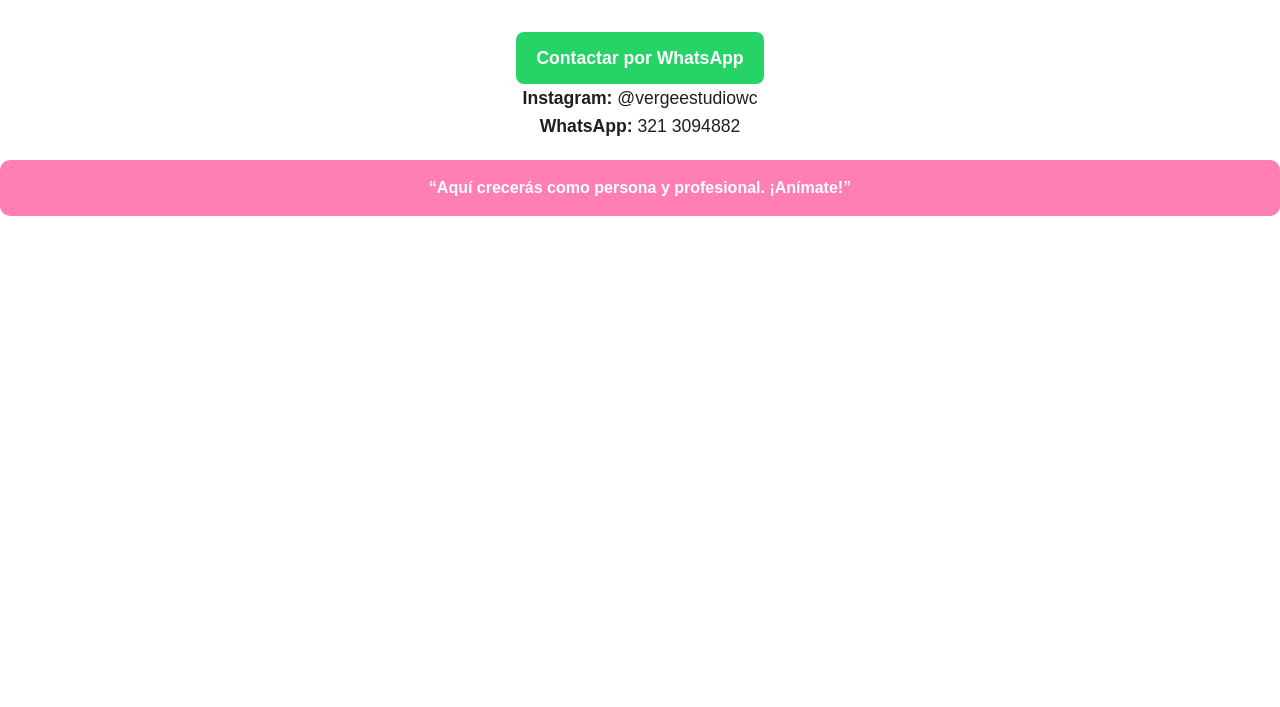
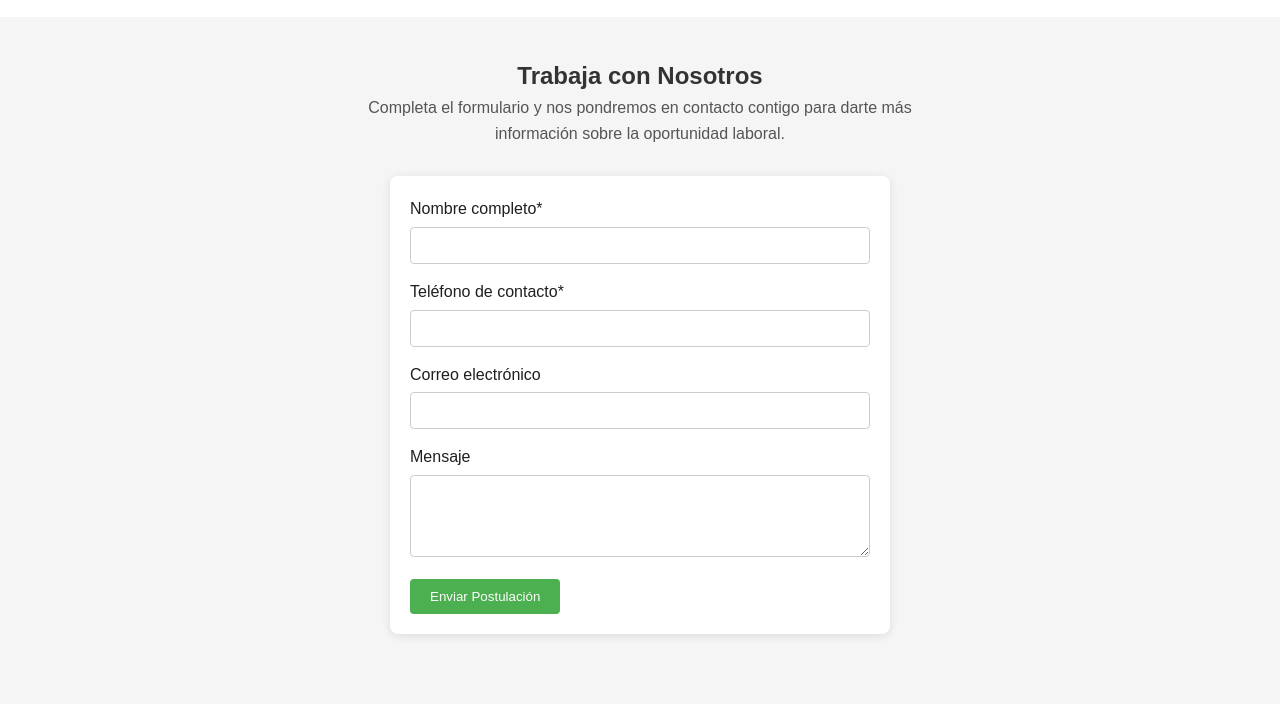
Before and after one commit to bdiltorres/verge-estudio-wc, a plain HTML site: page index.html in a window 1280 px wide. Shown: the part 4307-5014 px from the top of the page. Before the commit the page ends 4523 px from the top, so only its background shows below. Drawn offline with Linux system fonts and the light colour scheme; animation ran at ten frames a second; a web font is replaced by a local one.

Commit message:
Update index.html
Agregar formulario

```diff
--- a/index.html
+++ b/index.html
@@ -109,6 +109,36 @@
   </div>
 </section>
 
+
+<section id="trabaja" style="padding:40px; background-color:#f5f5f5;">
+  <h2 style="text-align:center; color:#333;">Trabaja con Nosotros</h2>
+  <p style="text-align:center; max-width:600px; margin:auto; color:#555;">
+    Completa el formulario y nos pondremos en contacto contigo para darte más información sobre la oportunidad laboral.
+  </p>
+  <form action="https://formsubmit.co/bdiltorres@gmail.com" method="POST" style="max-width:500px; margin:30px auto; background:white; padding:20px; border-radius:8px; box-shadow:0 2px 10px rgba(0,0,0,0.1);">
+
+    <!-- Evita el captcha y redirige a la página de gracias -->
+    <input type="hidden" name="_captcha" value="false">
+    <input type="hidden" name="_next" value="https://vergeestudio.com/gracias">
+
+    <label for="nombre" style="display:block; margin-bottom:5px;">Nombre completo*</label>
+    <input type="text" id="nombre" name="nombre" required style="width:100%; padding:10px; margin-bottom:15px; border:1px solid #ccc; border-radius:4px;">
+
+    <label for="telefono" style="display:block; margin-bottom:5px;">Teléfono de contacto*</label>
+    <input type="tel" id="telefono" name="telefono" required style="width:100%; padding:10px; margin-bottom:15px; border:1px solid #ccc; border-radius:4px;">
+
+    <label for="correo" style="display:block; margin-bottom:5px;">Correo electrónico</label>
+    <input type="email" id="correo" name="correo" style="width:100%; padding:10px; margin-bottom:15px; border:1px solid #ccc; border-radius:4px;">
+
+    <label for="mensaje" style="display:block; margin-bottom:5px;">Mensaje</label>
+    <textarea id="mensaje" name="mensaje" rows="4" style="width:100%; padding:10px; margin-bottom:15px; border:1px solid #ccc; border-radius:4px;"></textarea>
+
+    <button type="submit" style="background-color:#4CAF50; color:white; padding:10px 20px; border:none; border-radius:4px; cursor:pointer;">
+      Enviar Postulación
+    </button>
+  </form>
+</section>
+
 <section id="contacto" class="contacto">
   <a class="whatsapp-btn" href="https://wa.me/573213094882" target="_blank">
     Contactar por WhatsApp
@@ -116,6 +146,8 @@
   <p><strong>Instagram:</strong> @vergeestudiowc</p>
   <p><strong>WhatsApp:</strong> 321 3094882</p>
 </section>
+
+
 
 </main>
 
```
